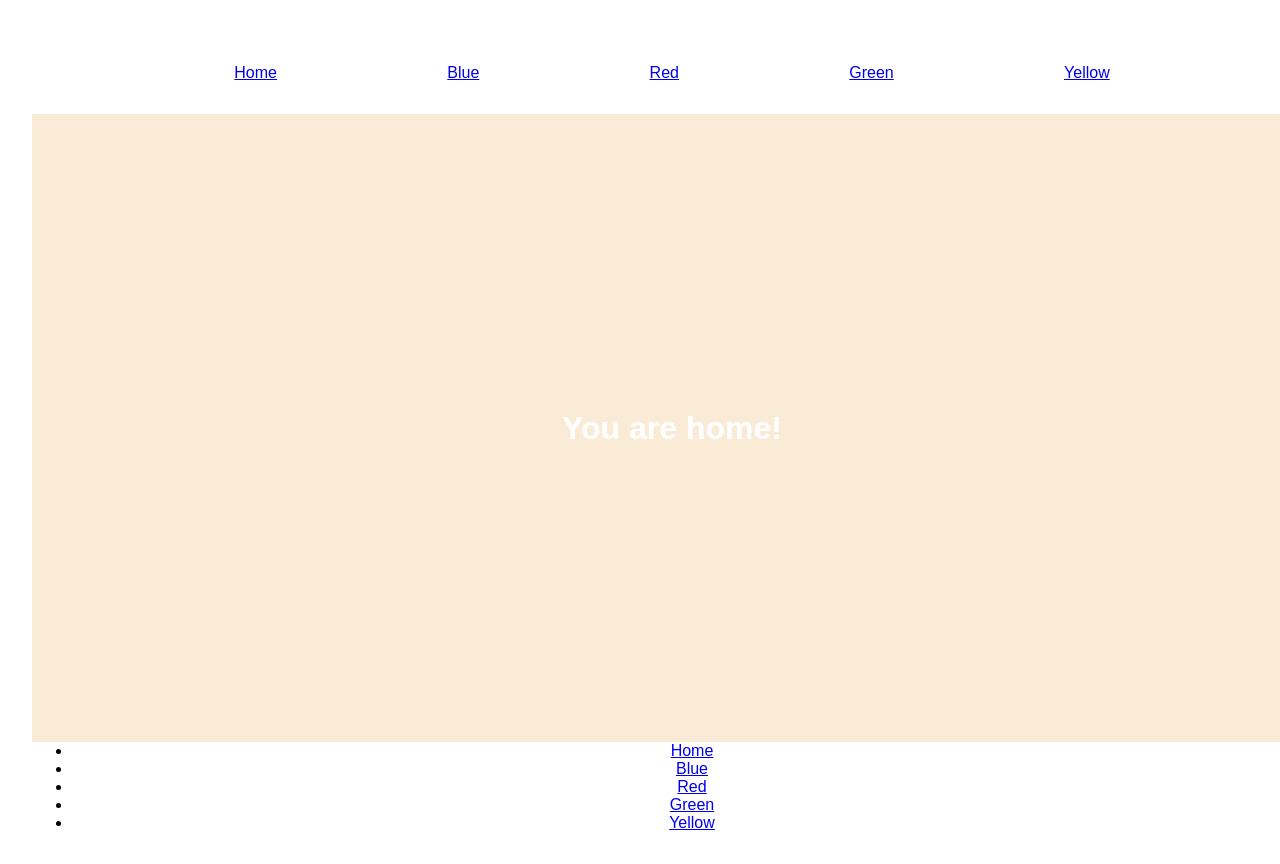
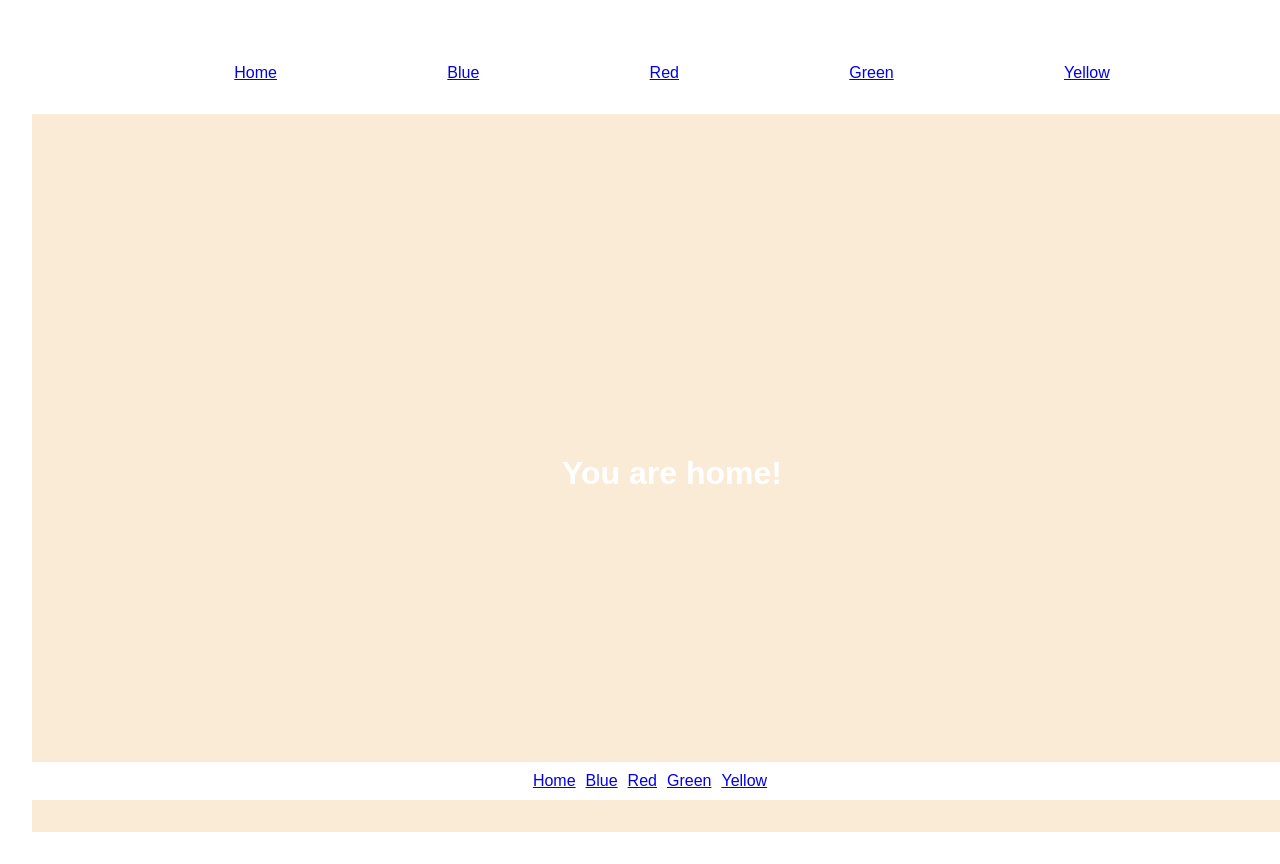
Before and after one commit to jay-brdy/Block-28-React-Router, a React (Vite) app: page / in a window 1280 px wide. Shown: the top 864 px of the page. Built offline with nearby package versions, Linux system fonts and the light colour scheme.

Commit message:
added footer styling

```diff
--- a/src/index.css
+++ b/src/index.css
@@ -35,6 +35,30 @@ body > div {
   justify-content: center;
 }
 
+#footer {
+  position: fixed;
+  bottom: 0;
+  left: 0;
+  width: 100%;
+  background-color: white;
+  padding: 10px;
+}
+
+#footer nav ul {
+  list-style: none;
+  margin: 0;
+  padding: 0;
+}
+
+#footer nav ul li {
+  display: inline;
+  margin-right: 10px;
+}
+
+#footer nav ul li:last-child {
+  margin-right: 0;
+}
+
 .home {
   background-color: antiquewhite;
   color: white;
```
